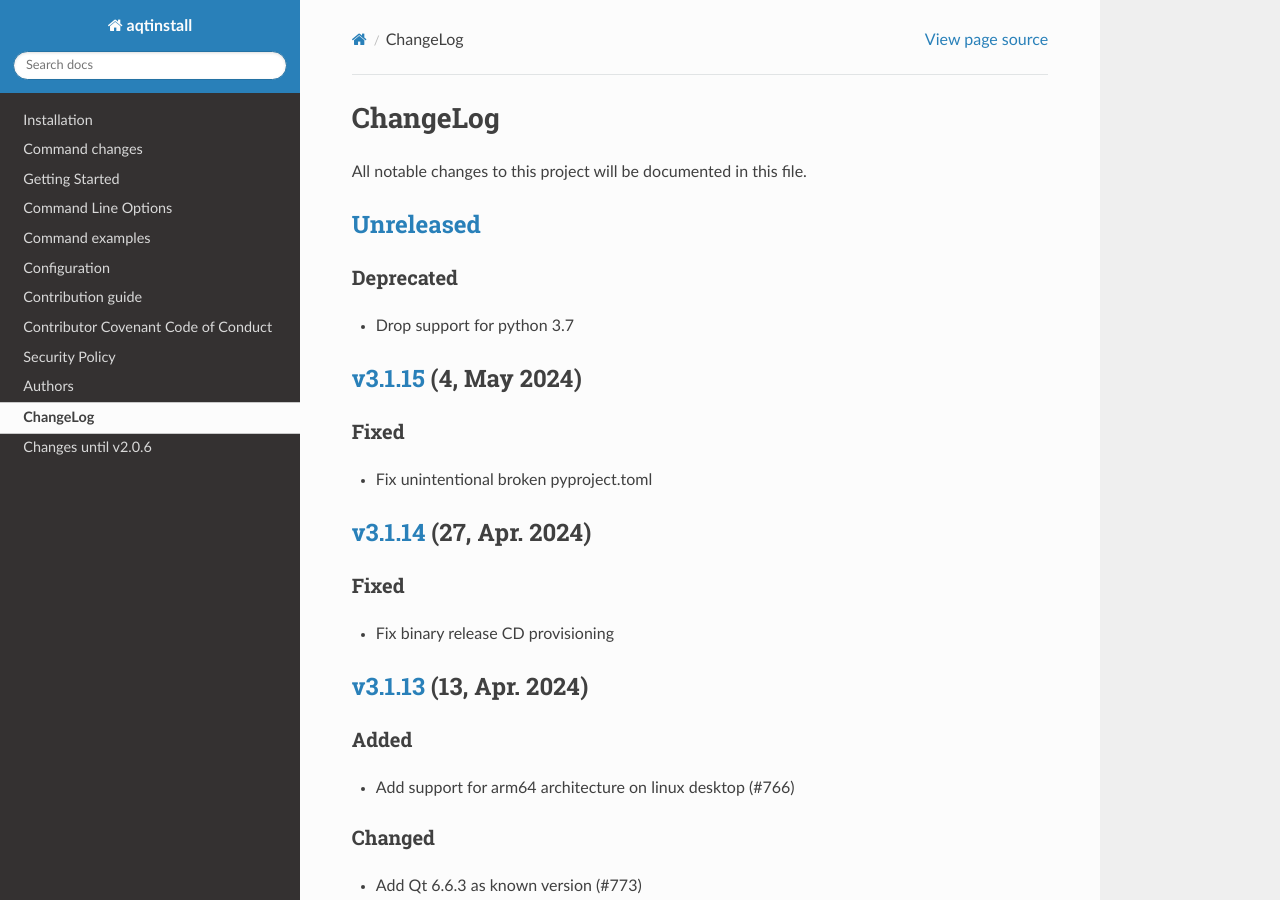
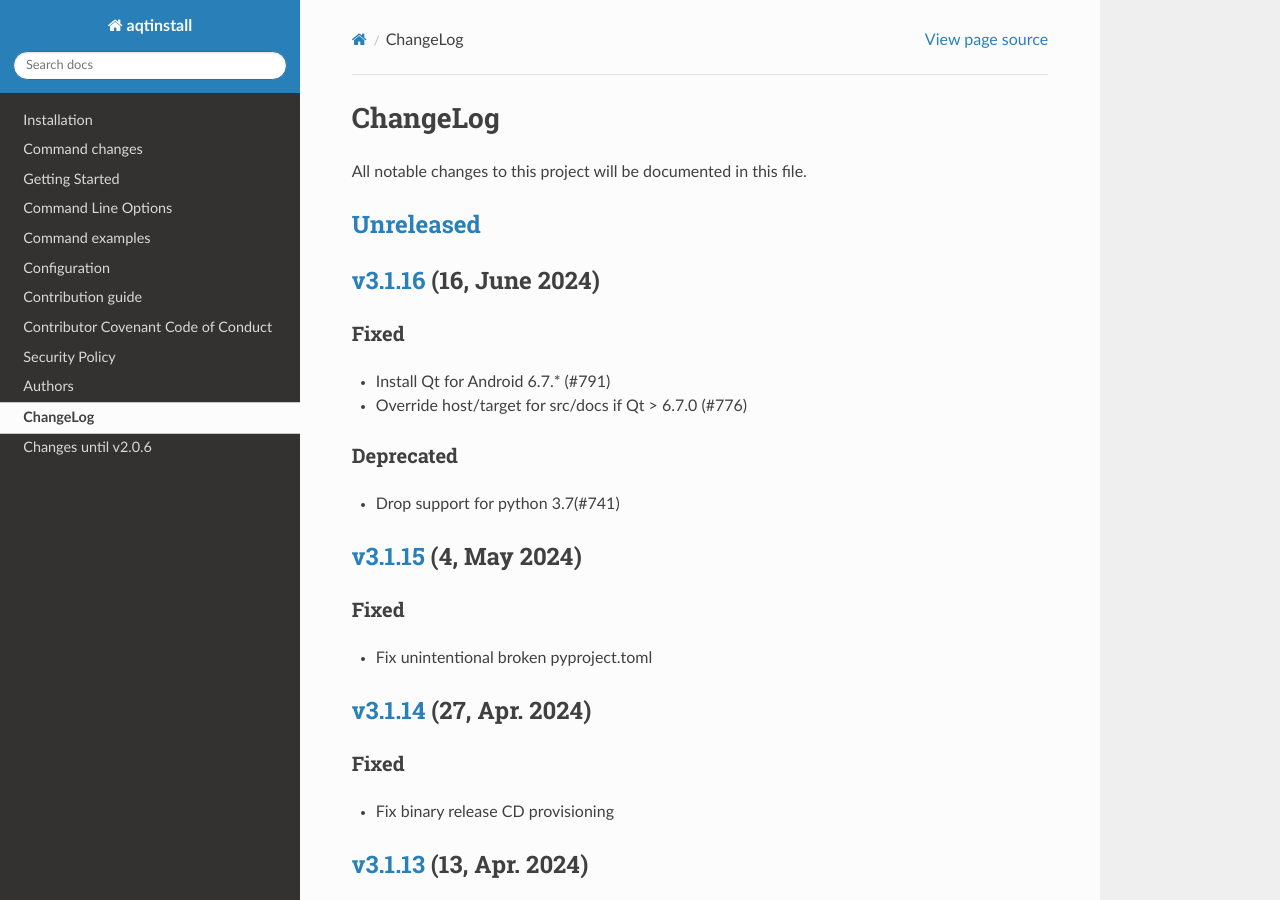
Before and after one commit to miurahr/aqtinstall, a Sphinx documentation site: the page built from docs/CHANGELOG.rst, in a window 1280 px wide and 900 px high. Built offline with Sphinx 7.4.7 and the Read the Docs theme 2.0.0, drawn with Linux system fonts in a browser that asks for light colours; the version number could not be read and is left out.

Commit message:
Release version 3.1.16
Signed-off-by: Hiroshi Miura <miurahr@linux.com>

```diff
--- a/docs/CHANGELOG.rst
+++ b/docs/CHANGELOG.rst
@@ -13,9 +13,17 @@
 `Unreleased`_
 =============
 
+`v3.1.16`_ (16, June 2024)
+==========================
+
+Fixed
+-----
+* Install Qt for Android 6.7.* (#791)
+* Override host/target for src/docs if Qt > 6.7.0 (#776)
+
 Deprecated
 ----------
-* Drop support for python 3.7
+* Drop support for python 3.7(#741)
 
 `v3.1.15`_ (4, May 2024)
 ========================
@@ -372,7 +380,8 @@
 * Check Update.xml file with SHA256 hash (#493)
 
 
-.. _Unreleased: https://github.com/miurahr/aqtinstall/compare/v3.1.15...HEAD
+.. _Unreleased: https://github.com/miurahr/aqtinstall/compare/v3.1.16...HEAD
+.. _v3.1.16: https://github.com/miurahr/aqtinstall/compare/v3.1.15...v3.1.16
 .. _v3.1.15: https://github.com/miurahr/aqtinstall/compare/v3.1.14...v3.1.15
 .. _v3.1.14: https://github.com/miurahr/aqtinstall/compare/v3.1.13...v3.1.14
 .. _v3.1.13: https://github.com/miurahr/aqtinstall/compare/v3.1.12...v3.1.13
```
